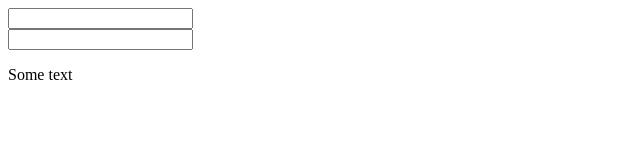
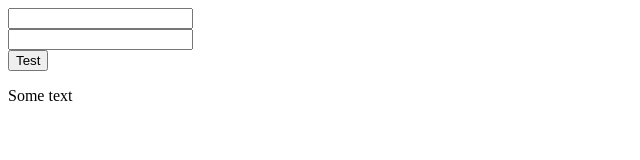
Before and after one commit to mattbees/Caesar-Cipher, a plain HTML site: page index.html in a window 1280 px wide. Shown: the whole page, without its empty margins (0-640 px from the left). Drawn offline with Linux system fonts and the light colour scheme.

Commit message:
Add script.js with initial testFunc() and link index.html to script.js

```diff
--- a/index.html
+++ b/index.html
@@ -2,6 +2,7 @@
 <html>
 	<head>
 		<title>Caesar Cipher</title>
+		<script src = script.js></script>
 	</head>
 	<body>
 		<div>
@@ -11,6 +12,9 @@
 			<input id="inputText"></input>
 		</div>
 		<div>
+			<button onclick="testFunc()">Test</button>
+		</div>
+		<div>
 			<p id="outputText">Some text</p>
 		</div>
 	</body>
--- /dev/null
+++ b/script.js
@@ -0,0 +1,8 @@
+
+
+function testFunc() {
+	var inputNum = document.getElementById("inputNumber").value;
+	var input = document.getElementById("inputText").value;
+	var inputArr = input.split("");
+	document.getElementById("outputText").innerHTML = inputArr;
+}
```
